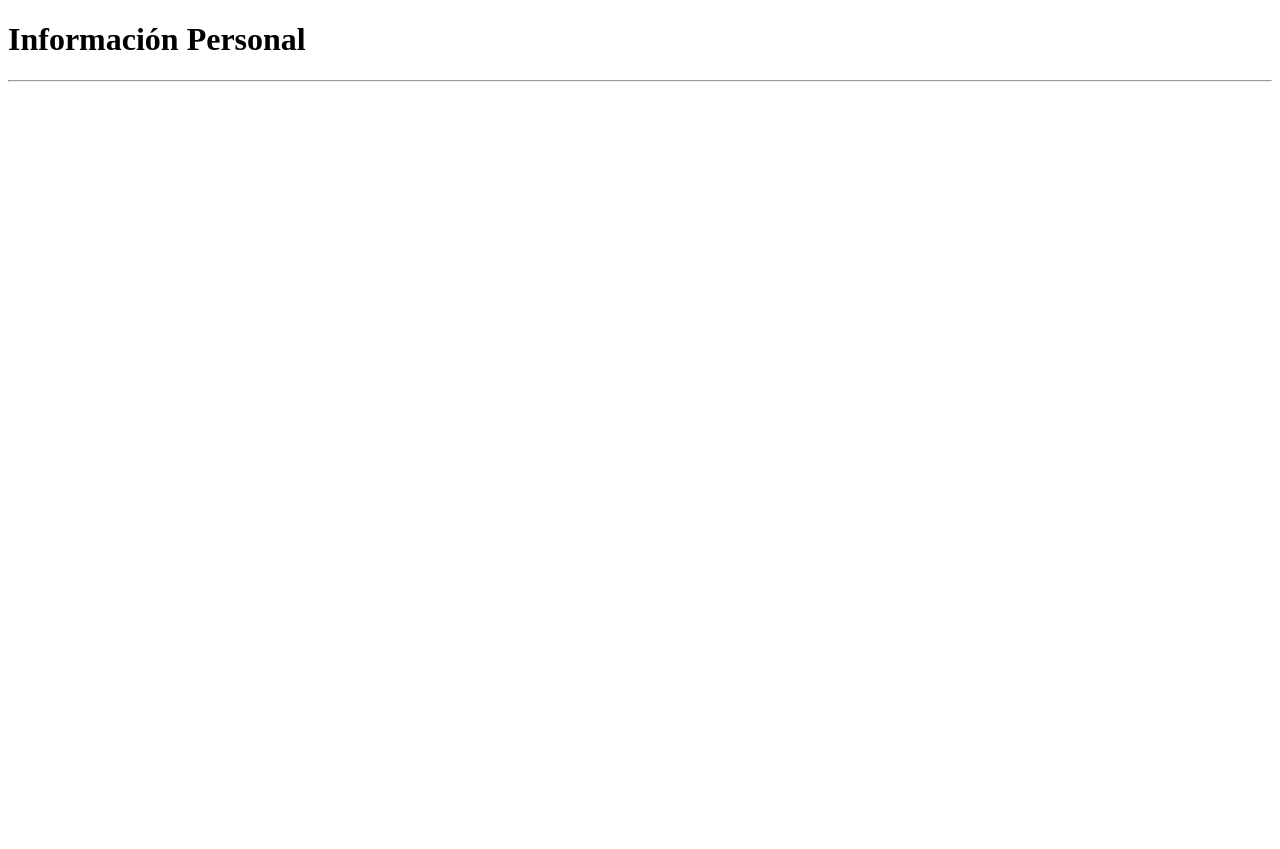
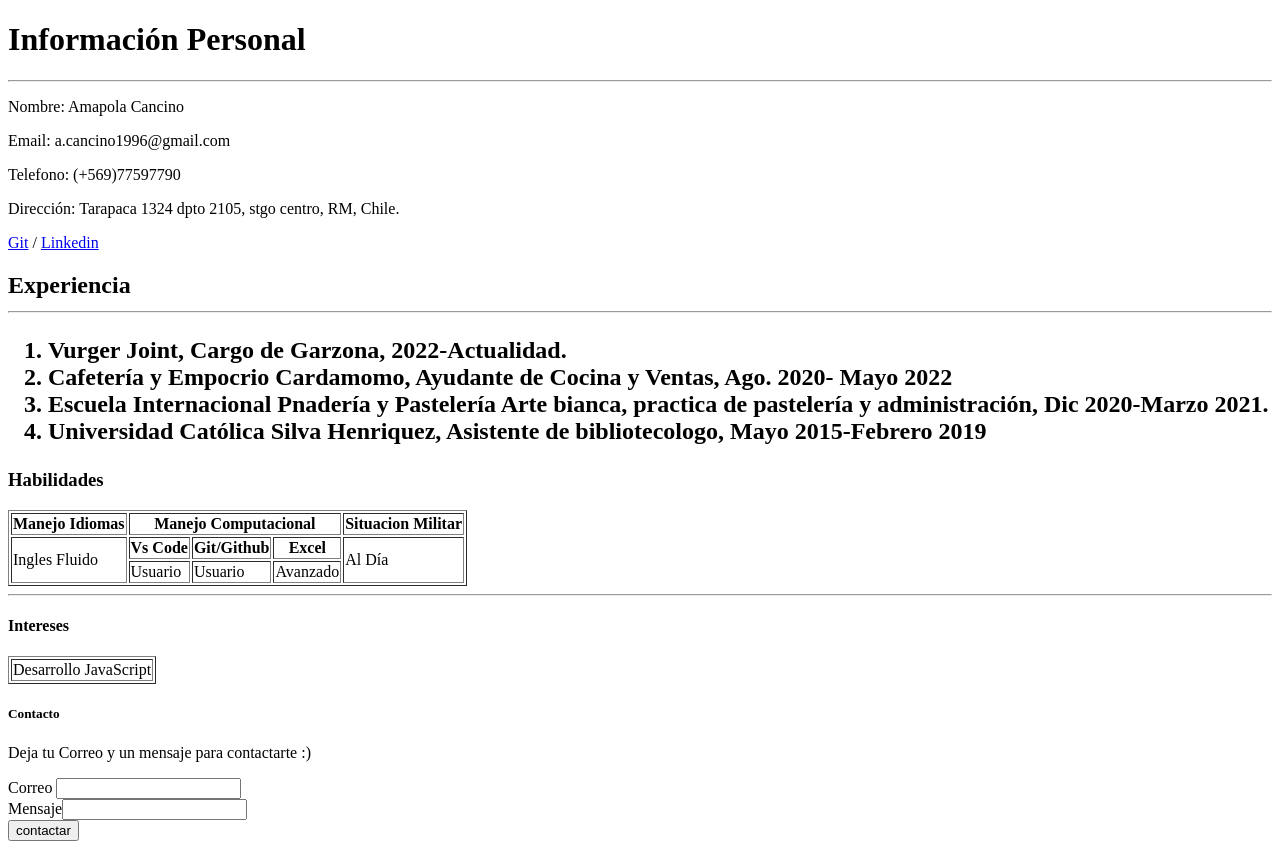
Before and after one commit to 4m4p0l4x/my-cv, a plain HTML site: page index.html in a window 1280 px wide. Before the commit the page ends 800 px from the top, so only its background shows below. Drawn offline with Linux system fonts and the light colour scheme.

Commit message:
terminando cv

```diff
--- a/index.html
+++ b/index.html
@@ -2,11 +2,78 @@
 <html>
      <head>
         <meta charset="utf-8"/>
+        <title>CV Amapola Cancino</title>
      </head>
+
      <body>
         <h1>Información Personal</h1>
         <hr>
+        <p>Nombre: Amapola Cancino</p>
+        <p>Email: a.cancino1996@gmail.com</p>
+        <p>Telefono: (+569)77597790</p>
+        <p>Dirección: Tarapaca 1324 dpto 2105, stgo centro, RM, Chile.</p>
+        <p>
+          <a href="https://github.com/4m4p0l4x?tab=repositories">Git</a> /
+          <a href="https://cl.linkedin.com">Linkedin</a> </p>
+        <h2>Experiencia
+         <hr>
+         <ol>
+            <li> Vurger Joint, Cargo de Garzona, 2022-Actualidad.</li>
+            <li>Cafetería y Empocrio Cardamomo, Ayudante de Cocina y Ventas, Ago. 2020- Mayo 2022 </li>
+            <li>Escuela Internacional Pnadería y Pastelería Arte bianca, practica de pastelería y administración, Dic 2020-Marzo 2021. </li>
+            <li>Universidad Católica Silva Henriquez, Asistente de bibliotecologo, Mayo 2015-Febrero 2019</li>
+         </ol>
+        </h2>
+        <h3>Habilidades</h3>
+
+        <table border="1">
+
+         <tr>
+           <th rowspan="1">Manejo Idiomas</th>
+           <th colspan="3">Manejo Computacional</th>
+           <th rowspan="1">Situacion Militar</th>
+
+          </tr>
+         <tr>
+          <td rowspan="2" > Ingles Fluido</td>
+           <th>Vs Code</th>
+           <th>Git/Github</th>
+           <th>Excel</th>
+            <td rowspan="2">Al Día</td>
+         </tr>
+         <tr>
+           <td>Usuario</td>
+           <td>Usuario</td>
+           <td>Avanzado</td>
+
+         </tr>
+       </table>
+</td>
+</tr>
+</tr>
+     </thead>
+ </table>
+        <hr>
+
+        <h4>Intereses</h4>
+        <table border="1">
+         <tr>
+            <td>Desarrollo JavaScript</td>
+         </tr>
+
+        </table>
+
      </body>
 
+     <h5>Contacto</h5>
+   <p>Deja tu Correo y un mensaje para contactarte :)</p>
+     <form>
+      <label>Correo</label>
+      <input type="email" />
+      <br>
+      <label>Mensaje</label><input type="text">
+      <br>
+      <input type="submit" value="contactar" >
+     </form>
 
 </html>
```
